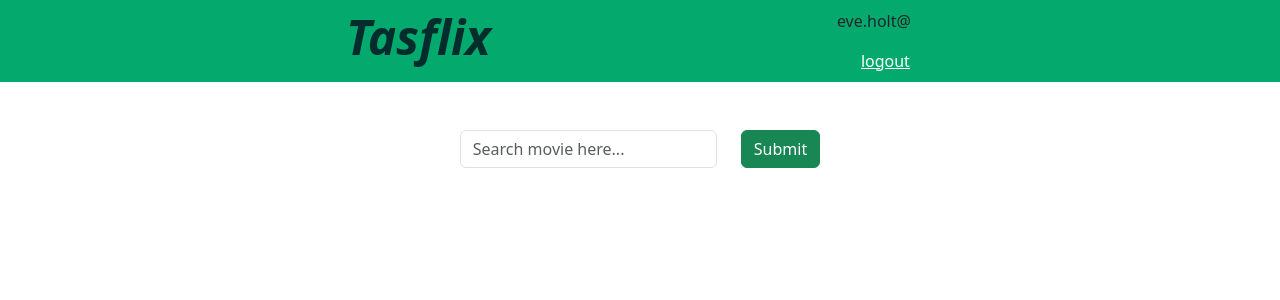
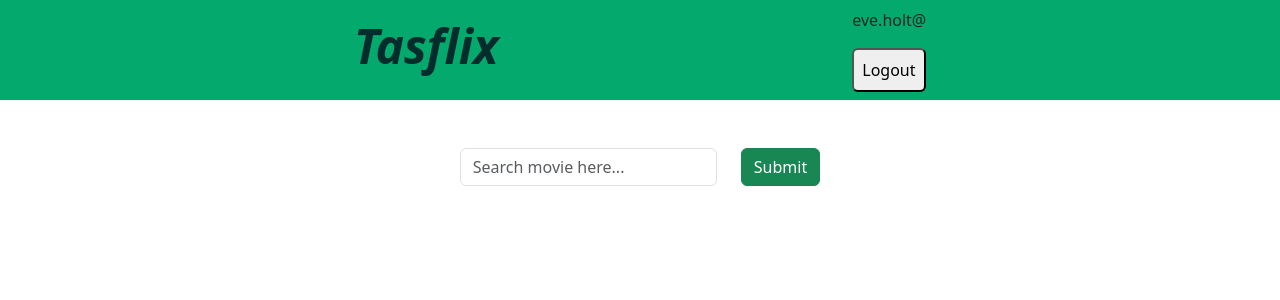
Before and after one commit to Mumtaz97gani/Tasflix, a React (Vite) app: page /home in a window 1280 px wide. Shown: the top 300 px of the page. Built offline with nearby package versions, Linux system fonts and the light colour scheme.

Commit message:
Update Navbar.jsx

```diff
--- a/src/assets/Components/Navbar.jsx
+++ b/src/assets/Components/Navbar.jsx
@@ -9,8 +9,11 @@ function NavBar() {
         <h2 className=" nav-h">Tasflix</h2>
         <Form inline>
           <p>eve.holt@</p>
-          <Link to="/signup" className="m-4 text-white decoration-none">
+{/*           <Link to="/signup" className="m-4 text-white decoration-none">
             logout
+          </Link> */}
+          <Link to="/signup">
+            <button className=" px-2 py-2 rounded">Logout</button>
           </Link>
         </Form>
       </Navbar>
```
